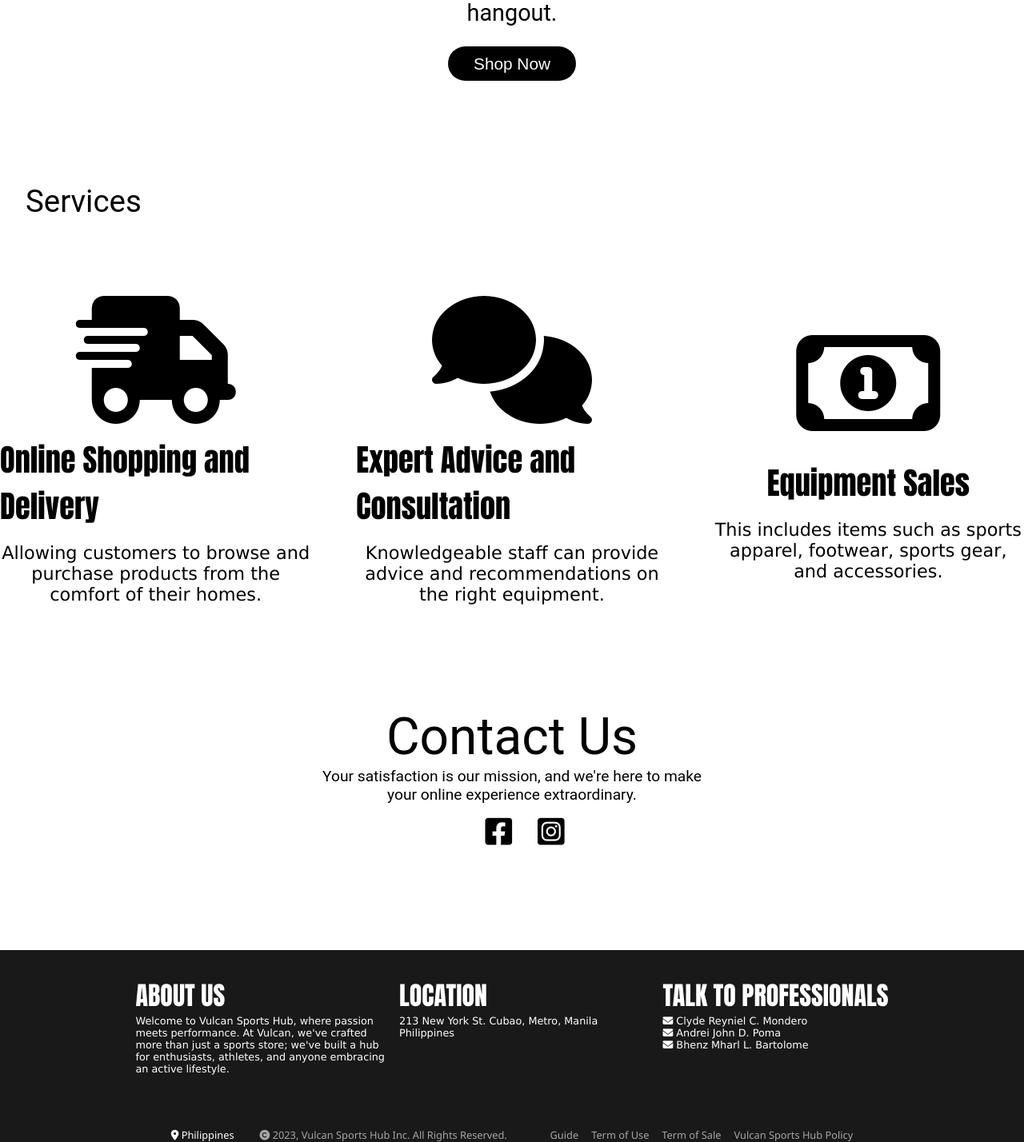
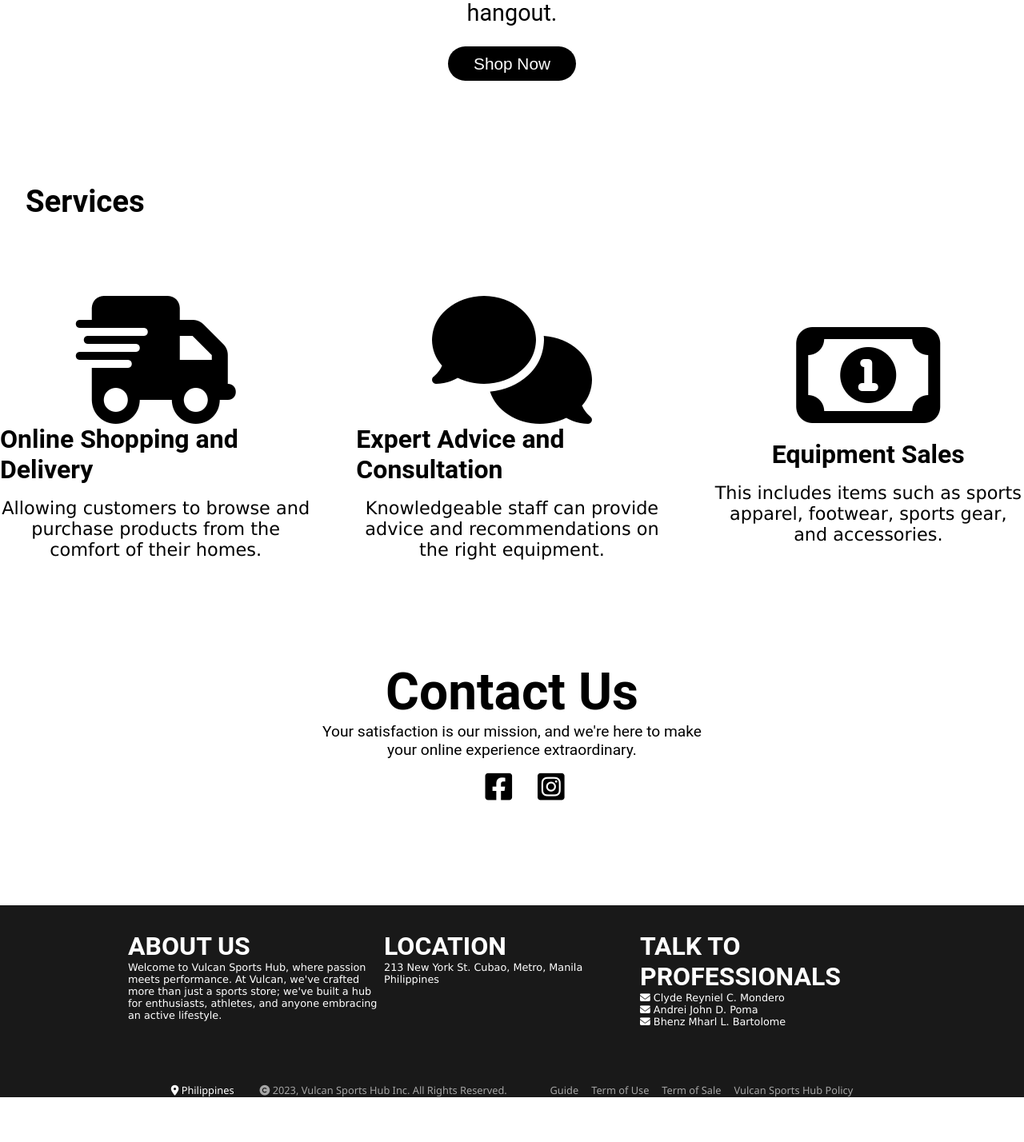
Before and after one commit to ClydeMondero/SportsHub, a PHP site: page /php/landing-page.php in a window 1280 px wide; the page is wider, and only the part inside the window is pictured. Shown: the part 3600-5028 px from the top of that part at 80% size. After the commit the page ends 4972 px from the top of that part, so only its background shows below. Run offline with PHP 8.4, Linux system fonts and the light colour scheme.

Commit message:
Layout Changes at Header at Footer

```diff
--- a/php/footer.php
+++ b/php/footer.php
@@ -4,18 +4,18 @@
 <footer>
     <div class="footer-container">
         <div class="information">
-            <span>ABOUT US</span>
+            <h1>ABOUT US</h1>
             <p>Welcome to Vulcan Sports Hub, where passion meets performance.
                 At Vulcan, we've crafted more than just a sports store; we've built a hub for enthusiasts,
                 athletes, and anyone embracing an active lifestyle.
             </p>
         </div>
         <div class="information">
-            <span>LOCATION</span>
+            <h1>LOCATION</h1>
             <p>213 New York St. Cubao, Metro, Manila Philippines</p>
         </div>
         <div class="information">
-            <span>TALK TO PROFESSIONALS</span>
+            <h1>TALK TO PROFESSIONALS</h1>
             <div class="professionals-gmail">
                 <div class="gmails"><i class="fa-solid fa-envelope"></i> Clyde Reyniel C. Mondero</div>
                 <div class="gmails"><i class="fa-solid fa-envelope"></i> Andrei John D. Poma</div>
--- a/php/landing-page.php
+++ b/php/landing-page.php
@@ -51,7 +51,7 @@
     <!-- Event -->
     <div class="event content">
         <div class="event-title">
-            <h1>Christmass Sale is Coming!</h1>
+            <h1>Christmas Sale is Coming!</h1>
             <p class="event-sub-text">The best gifts is keep giving</p>
         </div>
         <div class="event-container">
@@ -87,17 +87,17 @@
         <div class="services-details">
             <div class="service">
                 <i class="fa-solid fa-truck-fast" style="color: #000000;"></i>
-                <span>Online Shopping and Delivery</span>
+                <h1>Online Shopping and Delivery</h1>
                 <p>Allowing customers to browse and purchase products from the comfort of their homes. </p>
             </div>
             <div class="service">
                 <i class="fa-solid fa-comments" style="color: #000000;"></i>
-                <span>Expert Advice and Consultation</span>
+                <h1>Expert Advice and Consultation</h1>
                 <p>Knowledgeable staff can provide advice and recommendations on the right equipment.</p>
             </div>
             <div class="service">
                 <i class="fa-regular fa-money-bill-1" style="color: #000000;"></i>
-                <span>Equipment Sales</span>
+                <h1>Equipment Sales</h1>
                 <p>This includes items such as sports apparel, footwear, sports gear, and accessories.</p>
             </div>
         </div>
--- a/php/shopping-page.php
+++ b/php/shopping-page.php
@@ -53,6 +53,6 @@
         </div>
     </div>
 
-    <?php include "footer.php"?>
+    <?php include "footer.php"  ?>
 </body>
 </html>
--- a/styles/footer.css
+++ b/styles/footer.css
@@ -8,6 +8,7 @@ footer {
   width: 100%;
   background-color: #191919;
 }
+
 .footer-container {
   width: 75%;
   display: flex;
--- a/styles/landing-page.css
+++ b/styles/landing-page.css
@@ -7,6 +7,11 @@
 body {
   font-family: "Roboto", sans-serif;
 }
+
+span {
+  font-weight: bold;
+}
+
 .content {
   margin-top: 8rem;
   margin-bottom: 8rem;
```
